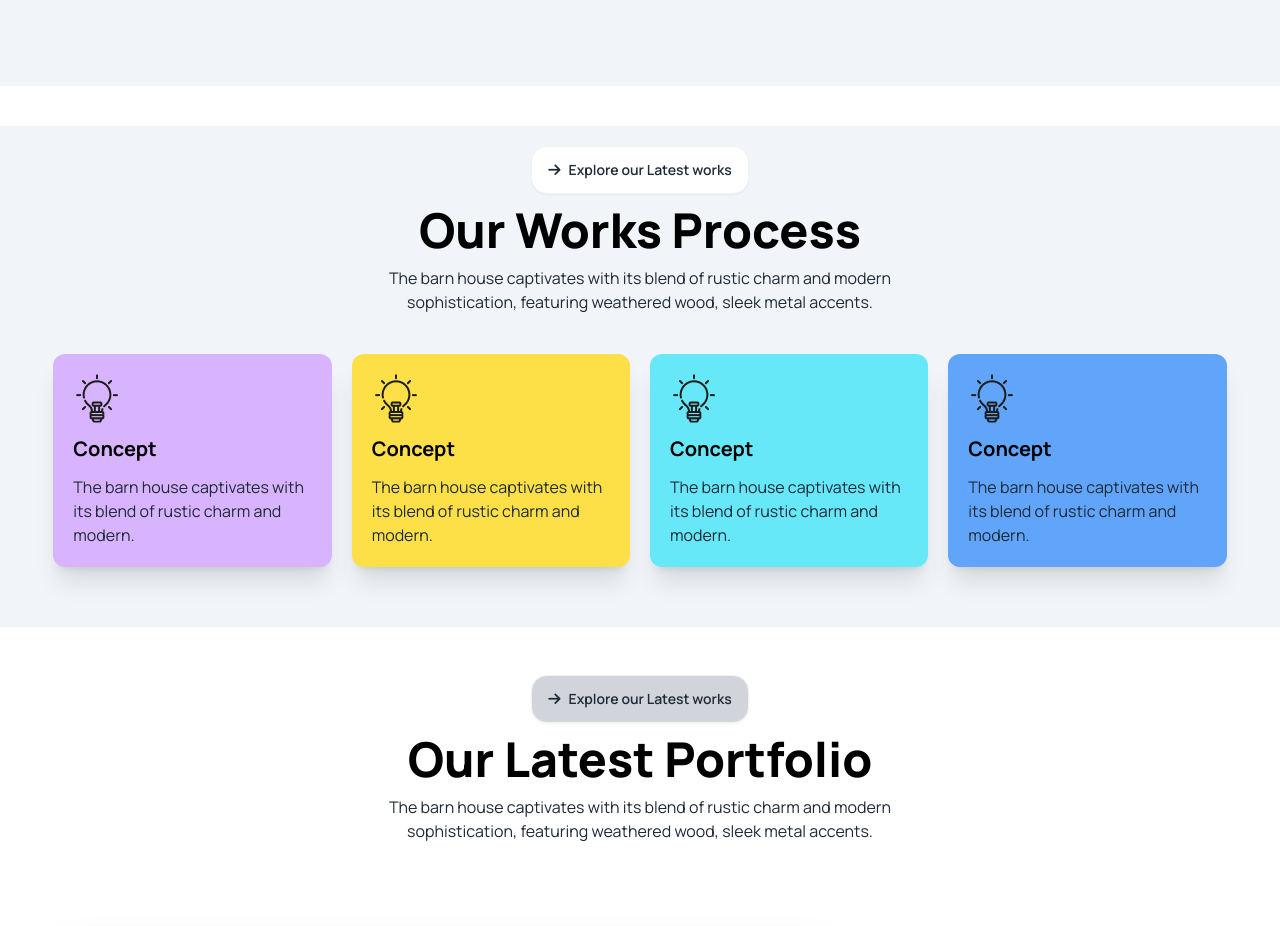
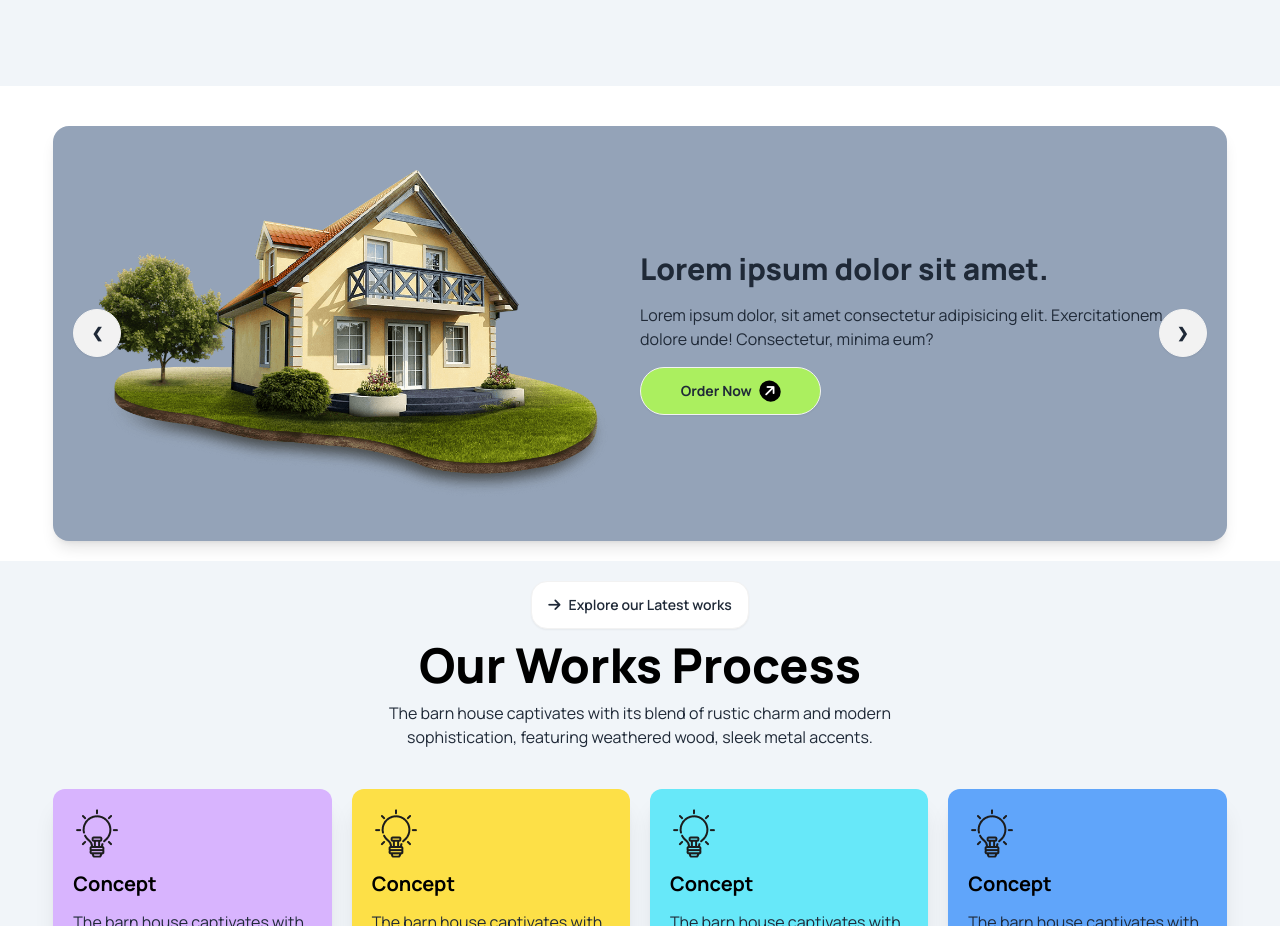
Before and after one commit to Rahul-4u/B10-Assignment-03, a website: page index.html in a window 1280 px wide. Shown: the part 1460-2386 px from the top of the page. Drawn offline with nearby package versions, Linux system fonts and the light colour scheme.

Commit message:
challenging section add

```diff
--- a/index.html
+++ b/index.html
@@ -191,6 +191,85 @@
         </div>
 
      </section>
+
+     <!-- ---Our clintes reating--- section Start -->
+      <section class="w-full my-10py-5 ">
+        <div class="w-11/12 mx-auto bg-slate-400 rounded-2xl shadow-lg my-5">
+          <div class="carousel w-full">
+
+            <!-- card 1 -->
+            <div id="slide1" class="carousel-item relative w-full">
+              <!-- carusel item -->
+               <div class="md:flex items-center justify-between gap-6 md:p-11 p-4 ">
+                <!--  -->
+                <div class="max-w-lg">
+                  <img src="images/imgs.png" alt="">
+                </div>
+                <div class="md:w-1/2 space-y-4">
+                  <h1 class="md:text-3xl text-xl font-[900]">Lorem ipsum dolor sit amet.</h1>
+                  <p>Lorem ipsum dolor, sit amet consectetur adipisicing elit. Exercitationem, dolore unde! Consectetur, minima eum?</p>
+                  <button class="btn bg-arrow-bg rounded-3xl  md:w-1/3"><span class="font-bold">Order Now</span> <i class="fa-solid fa-arrow-right bg-black text-white p-1  rounded-full -rotate-45"></i> </button>
+                </div>
+               </div>
+               <!-- end -->
+              <div class="absolute left-5 right-5 top-1/2 flex -translate-y-1/2 transform justify-between">
+                <a href="#slide3" class="btn btn-circle">❮</a>
+                <a href="#slide2" class="btn btn-circle">❯</a>
+              </div>
+            </div>
+
+             <!-- card 1 -->
+             <div id="slide2" class="carousel-item relative w-full">
+              <!-- carusel item -->
+               <div class="md:flex items-center justify-between gap-6 md:p-11 p-4 ">
+                <!--  -->
+                <div class="max-w-lg">
+                  <img src="images/imgs.png" alt="">
+                </div>
+                <div class="md:w-1/2 space-y-4">
+                  <h1 class="md:text-3xl text-xl font-[900]">Lorem ipsum dolor sit amet.</h1>
+                  <p>Lorem ipsum dolor, sit amet consectetur adipisicing elit. Exercitationem, dolore unde! Consectetur, minima eum?</p>
+                  <button class="btn bg-arrow-bg rounded-3xl  md:w-1/3"><span class="font-bold">Order Now</span> <i class="fa-solid fa-arrow-right bg-black text-white p-1  rounded-full -rotate-45"></i> </button>
+                </div>
+               </div>
+               <!-- end -->
+              <div class="absolute left-5 right-5 top-1/2 flex -translate-y-1/2 transform justify-between">
+                <a href="#slide1" class="btn btn-circle">❮</a>
+                <a href="#slide3" class="btn btn-circle">❯</a>
+              </div>
+            </div>
+
+             <!-- card 1 -->
+             <div id="slide3" class="carousel-item relative w-full">
+              <!-- carusel item -->
+               <div class="md:flex items-center justify-between gap-6 md:p-11 p-4 ">
+                <!--  -->
+                <div class="max-w-lg">
+                  <img src="images/imgs.png" alt="">
+                </div>
+                <div class="md:w-1/2 space-y-4">
+                  <h1 class="md:text-3xl text-xl font-[900]">Lorem ipsum dolor sit amet.</h1>
+                  <p>Lorem ipsum dolor, sit amet consectetur adipisicing elit. Exercitationem, dolore unde! Consectetur, minima eum?</p>
+                  <button class="btn bg-arrow-bg rounded-3xl  md:w-1/3"><span class="font-bold">Order Now</span> <i class="fa-solid fa-arrow-right bg-black text-white p-1  rounded-full -rotate-45"></i> </button>
+                </div>
+               </div>
+               <!-- end -->
+              <div class="absolute left-5 right-5 top-1/2 flex -translate-y-1/2 transform justify-between">
+                <a href="#slide1" class="btn btn-circle">❮</a>
+                <a href="#slide2" class="btn btn-circle">❯</a>
+              </div>
+            </div>
+
+
+
+
+
+
+
+          </div>
+        </div>
+
+      </section>
 
      <!-- -------Our Work-------- -->
       <section class="w-full  bg-slate-100  py-5">
```
Also changed, not shown: images/architect.png (deleted), images/banner.png (deleted), images/icons/customers.png (deleted), images/icons/email.png (deleted), images/icons/projects.png (deleted), images/icons/ribon.png (deleted), images/img-2.png (added), images/img-3.png (added), images/img-4.png (added), images/imgs.png (added), images/sponsors/amazon.png (deleted), images/sponsors/figma.png (deleted), images/sponsors/google.png (deleted), images/sponsors/spotify.png (deleted), 5 more files.
